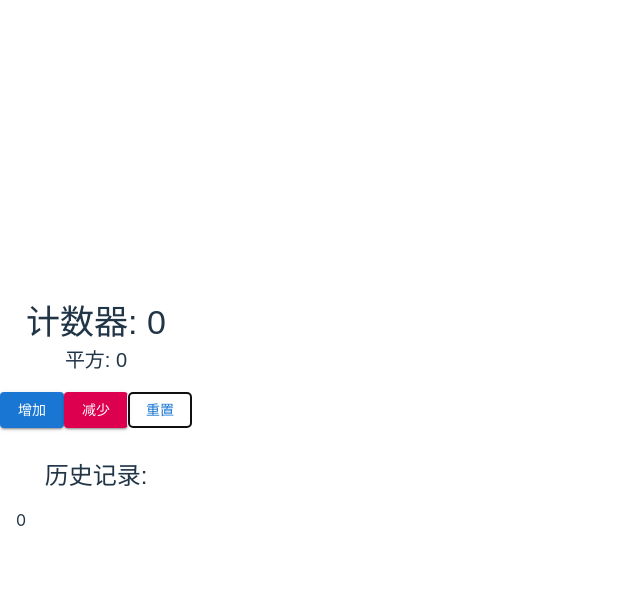
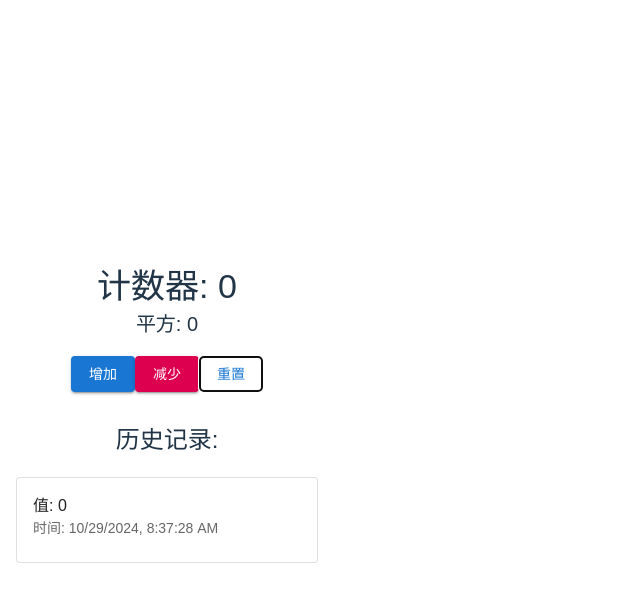
Before and after one commit to maxwellyu1024/my-counter-app, a React (Vite) app: page / in a window 1280 px wide. Both pictures are taken after a click on the button "重置". Shown: the top 602 px of the page, without its empty margins (0-640 px from the left). Built offline with nearby package versions, Linux system fonts and the light colour scheme.

Commit message:
history timestamp

```diff
--- a/src/App.tsx
+++ b/src/App.tsx
@@ -1,7 +1,7 @@
 // src/App.tsx
 import React from 'react';
 import { CounterProvider, useCounterContext } from './CounterContext';
-import { Button, Typography, Box, List, ListItem } from '@mui/material';
+import { Button, Typography, Box, List, ListItem, Card, CardContent } from '@mui/material';
 import './App.css';
 
 const CounterDisplay: React.FC = () => {
@@ -19,8 +19,15 @@ const CounterDisplay: React.FC = () => {
       <Box mt={4}>
         <Typography variant="h5">历史记录:</Typography>
         <List>
-          {history.map((value, index) => (
-            <ListItem key={index}>{value}</ListItem>
+          {history.map((entry, index) => (
+            <ListItem key={index}>
+              <Card variant="outlined" style={{ width: '300px', margin: '5px auto' }}>
+                <CardContent>
+                  <Typography variant="body1">值: {entry.value}</Typography>
+                  <Typography variant="body2" color="textSecondary">时间: {entry.timestamp}</Typography>
+                </CardContent>
+              </Card>
+            </ListItem>
           ))}
         </List>
       </Box>
--- a/src/useCounter.ts
+++ b/src/useCounter.ts
@@ -1,5 +1,10 @@
 // src/useCounter.ts
 import { useState, useEffect, useMemo } from 'react';
+
+interface HistoryEntry {
+  value: number;
+  timestamp: string;
+}
 
 const useCounter = () => {
   const [count, setCount] = useState<number>(() => {
@@ -7,7 +12,7 @@ const useCounter = () => {
     return savedCount ? JSON.parse(savedCount) : 0;
   });
 
-  const [history, setHistory] = useState<number[]>(() => {
+  const [history, setHistory] = useState<HistoryEntry[]>(() => {
     const savedHistory = localStorage.getItem('history');
     return savedHistory ? JSON.parse(savedHistory) : [];
   });
@@ -27,10 +32,15 @@ const useCounter = () => {
     return count * count;
   }, [count]);
 
+  const addHistoryEntry = (newCount: number) => {
+    const timestamp = new Date().toLocaleString();
+    setHistory((prevHistory) => [...prevHistory, { value: newCount, timestamp }]);
+  };
+
   const increment = () => {
     setCount((prev) => {
       const newCount = prev + 1;
-      setHistory((prevHistory) => [...prevHistory, newCount]);
+      addHistoryEntry(newCount);
       return newCount;
     });
   };
@@ -38,14 +48,14 @@ const useCounter = () => {
   const decrement = () => {
     setCount((prev) => {
       const newCount = prev - 1;
-      setHistory((prevHistory) => [...prevHistory, newCount]);
+      addHistoryEntry(newCount);
       return newCount;
     });
   };
 
   const reset = () => {
     setCount(0);
-    setHistory((prevHistory) => [...prevHistory, 0]);
+    addHistoryEntry(0);
   };
 
   return { count, squaredCount, increment, decrement, reset, history };
```
